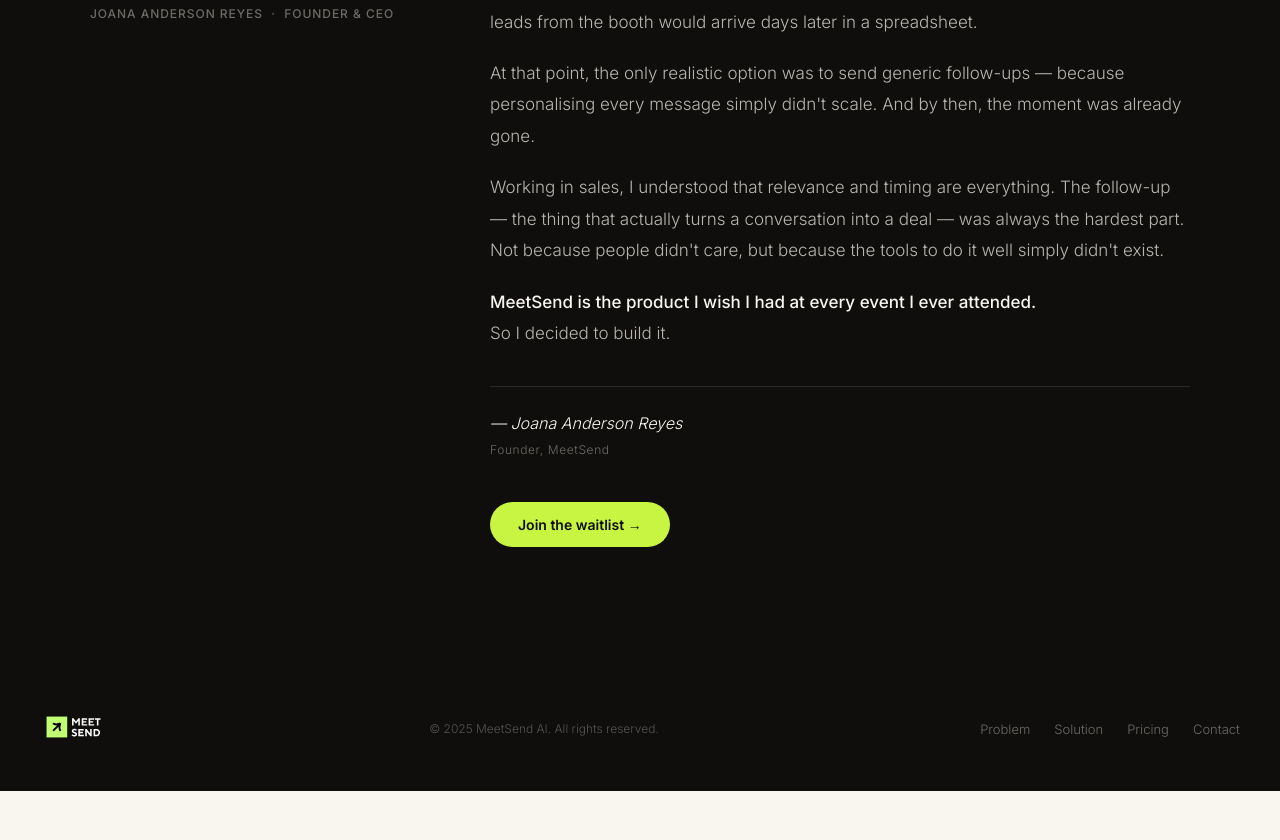
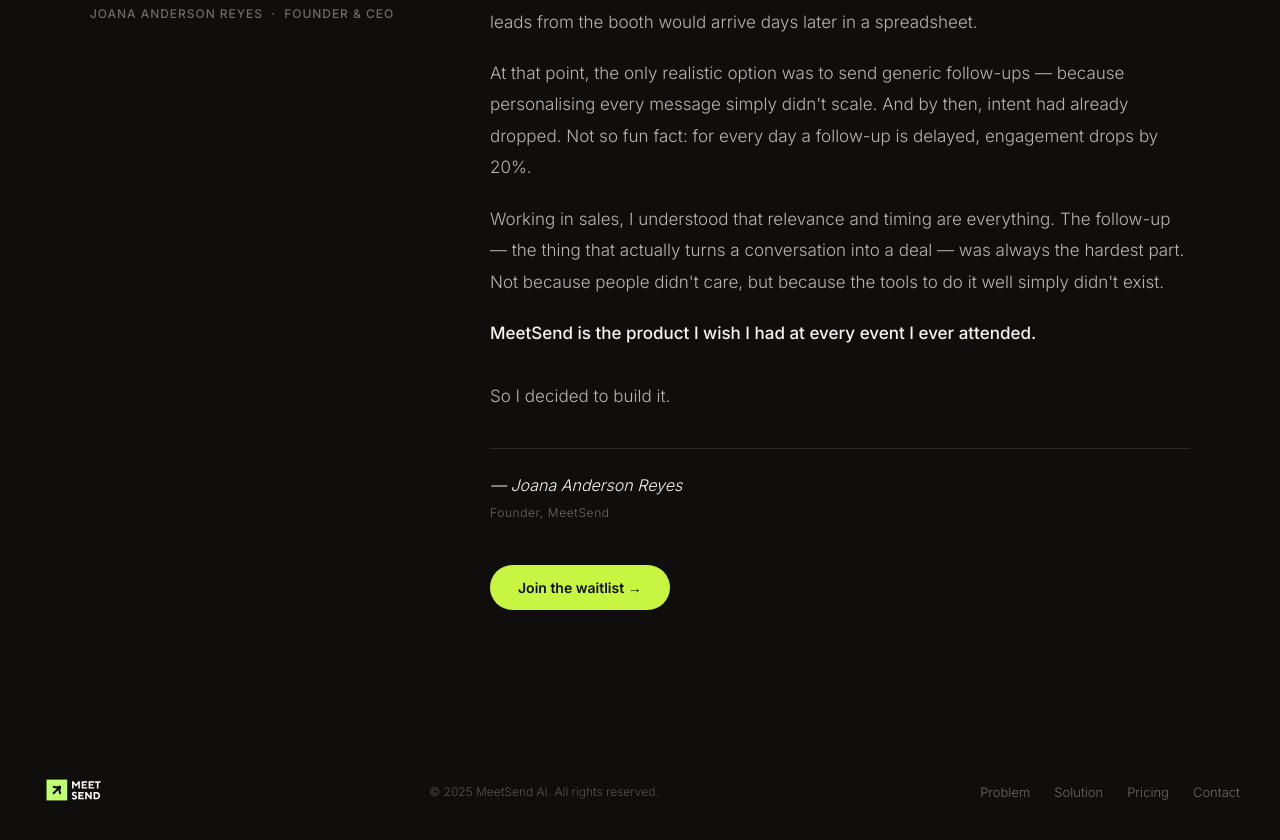
Before and after one commit to MeetSendAI/MeetSend-Website, a plain HTML site: page index.html in a window 1280 px wide. Shown: the part 10157-10997 px from the top of the page. Before the commit the page ends 10948 px from the top, so only its background shows below. Drawn offline with Linux system fonts and the light colour scheme.

Commit message:
section about update
about section update - added a stat and space.

```diff
--- a/index.html
+++ b/index.html
@@ -2079,9 +2079,9 @@
           <p>I spent years attending countless events and trade shows during my time at <strong>IBM, Google, Uber, and Insight</strong>.</p>
           <p>Every time, the same thing would happen. I'd meet incredible people, have high-intent conversations, and leave the event energised.</p>
           <p>But the moment I got back to my desk the next day, reality kicked in. Context from each conversation had faded, deadlines from ongoing projects were waiting, and the list of leads from the booth would arrive days later in a spreadsheet.</p>
-          <p>At that point, the only realistic option was to send generic follow-ups — because personalising every message simply didn't scale. And by then, the moment was already gone.</p>
+          <p>At that point, the only realistic option was to send generic follow-ups — because personalising every message simply didn't scale. And by then, intent had already dropped. Not so fun fact: for every day a follow-up is delayed, engagement drops by 20%.</p>
           <p>Working in sales, I understood that relevance and timing are everything. The follow-up — the thing that actually turns a conversation into a deal — was always the hardest part. Not because people didn't care, but because the tools to do it well simply didn't exist.</p>
-          <p><strong>MeetSend is the product I wish I had at every event I ever attended.</strong><br>So I decided to build it.</p>
+          <p><strong>MeetSend is the product I wish I had at every event I ever attended.</strong><br><br>So I decided to build it.</p>
           <p class="about-signature">— Joana Anderson Reyes<br><span>Founder, MeetSend</span></p>
         </div>
         <a href="#waitlist" class="about-cta-dark" onclick="document.getElementById('waitlist').scrollIntoView({behavior:'smooth'}); return false;">
```
